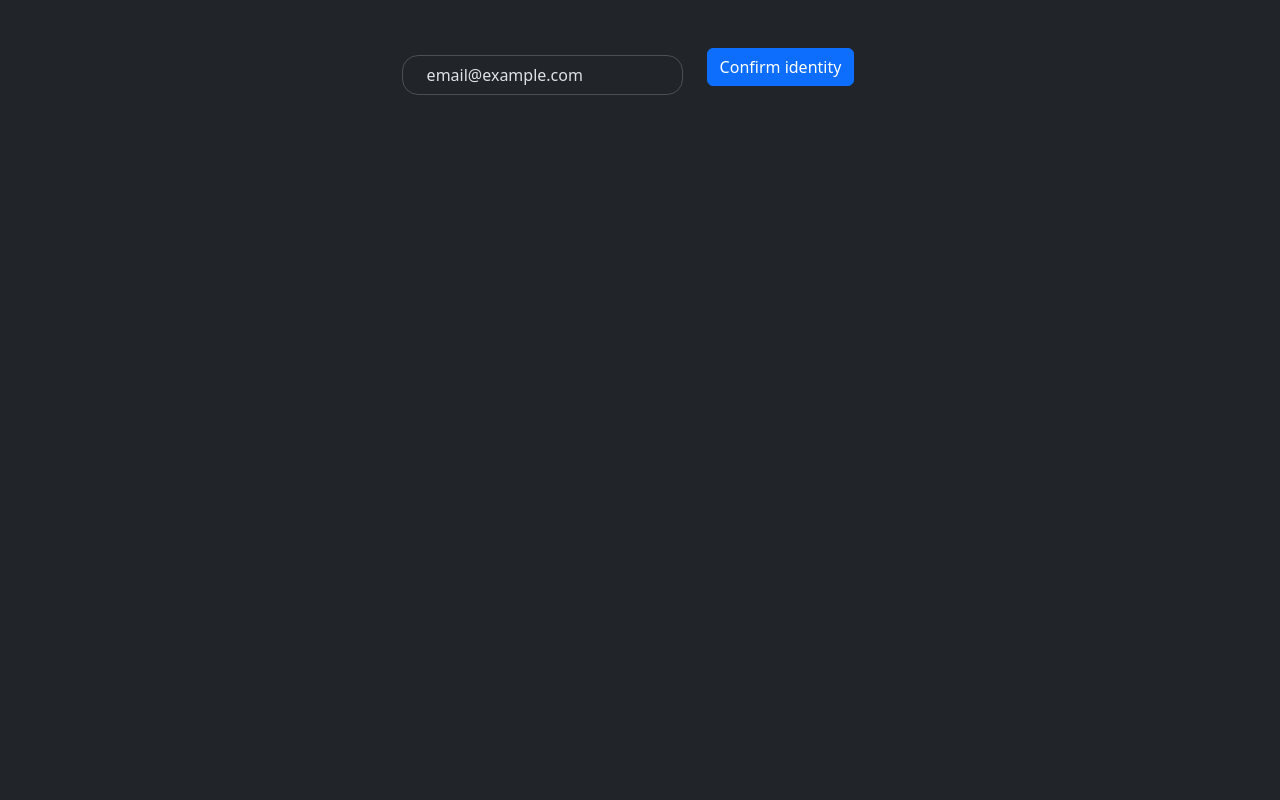
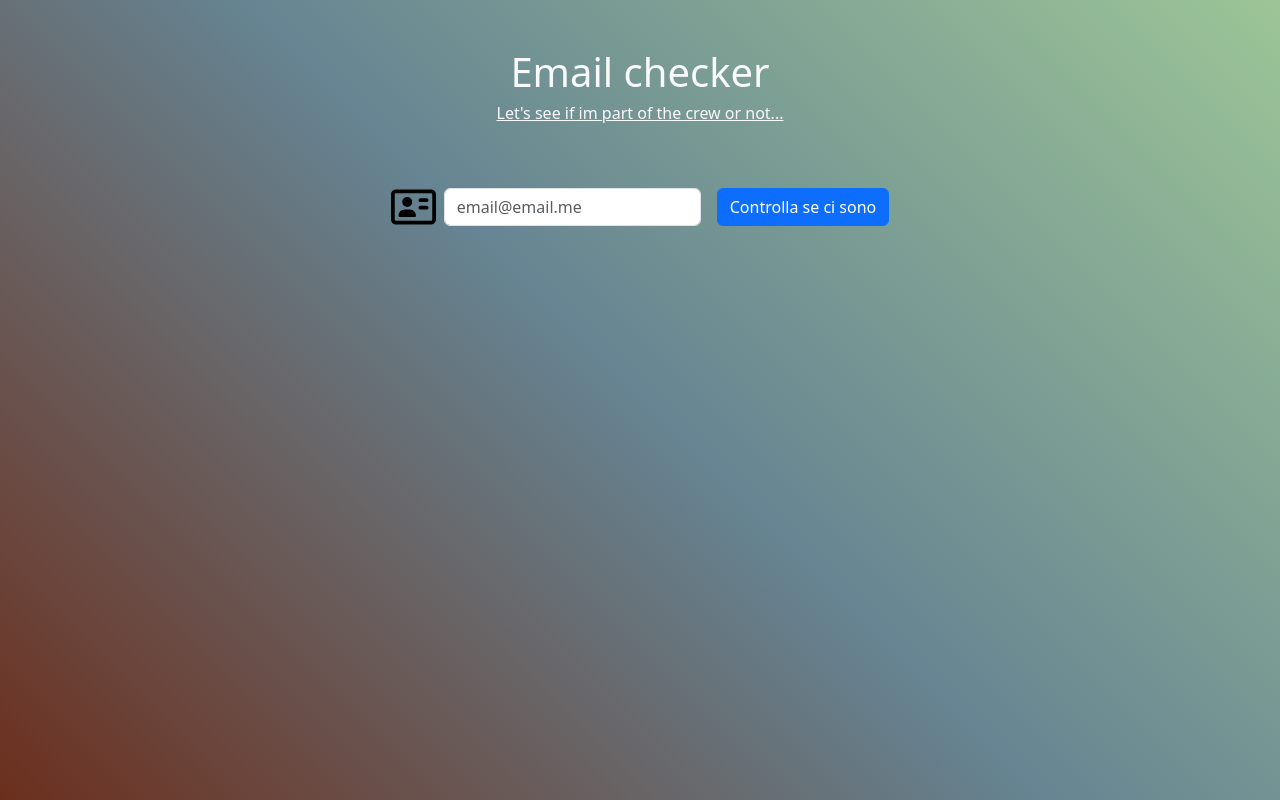
Before and after one commit to MatteoSala97/js-mail-dadi, a plain HTML site: page es mail/index.html in a window 1280 px wide. Drawn offline with nearby package versions, Linux system fonts and the light colour scheme.

Commit message:
feat: es-mail html+css config

```diff
--- a/es mail/assets/css/style.css
+++ b/es mail/assets/css/style.css
@@ -3,3 +3,13 @@
     padding: 0;
     box-sizing: border-box;
 }
+
+body{
+    background: #6C2F1D;
+    background: -moz-linear-gradient(45deg, #6C2F1D 0%, #668492 50%, #9CC597 100%);
+    background: -webkit-linear-gradient(45deg, #6C2F1D 0%, #668492 50%, #9CC597 100%);
+    background: linear-gradient(45deg, #6C2F1D 0%, #668492 50%, #9CC597 100%);
+    background-size: cover;
+    background-repeat: no-repeat;
+    height: 800px;
+}
--- a/es mail/index.html
+++ b/es mail/index.html
@@ -1,5 +1,5 @@
 <!DOCTYPE html>
-<html lang="en" data-bs-theme="dark">
+<html lang="en">
 <head>
     <meta charset="UTF-8">
     <meta name="viewport" content="width=device-width, initial-scale=1.0">
@@ -12,17 +12,23 @@
     <link rel="stylesheet" href="./assets/css/style.css">
 </head>
 <body>
-    <main class="container mt-5">
-        <form class="row g-5 align-items-center justify-content-center">
-            <div class="col-auto border rounded-4 ">
-              <label for="staticEmail2" class="visually-hidden">Email</label>
-              <input type="text" readonly class="form-control-plaintext" id="staticEmail2" value="email@example.com">
-            </div>
-
-            <div class="col-auto">
-              <button type="submit" class="btn btn-primary mb-3">Confirm identity</button>
-            </div>
-          </form>
+    <main>
+        <header class="d-flex flex-column align-items-center text-light pt-5">
+            <h1>Email checker</h1>
+            <h6 class="text-decoration-underline">Let's see if im part of the crew or not...</h6>
+        </header>
+        <div class="container mt-5 d-flex justify-content-center align-items-center gap-2">
+            <figure class="mt-2"><svg xmlns="http://www.w3.org/2000/svg" height="40" width="45" viewBox="0 0 576 512"><path d="M512 80c8.8 0 16 7.2 16 16V416c0 8.8-7.2 16-16 16H64c-8.8 0-16-7.2-16-16V96c0-8.8 7.2-16 16-16H512zM64 32C28.7 32 0 60.7 0 96V416c0 35.3 28.7 64 64 64H512c35.3 0 64-28.7 64-64V96c0-35.3-28.7-64-64-64H64zM208 256a64 64 0 1 0 0-128 64 64 0 1 0 0 128zm-32 32c-44.2 0-80 35.8-80 80c0 8.8 7.2 16 16 16H304c8.8 0 16-7.2 16-16c0-44.2-35.8-80-80-80H176zM376 144c-13.3 0-24 10.7-24 24s10.7 24 24 24h80c13.3 0 24-10.7 24-24s-10.7-24-24-24H376zm0 96c-13.3 0-24 10.7-24 24s10.7 24 24 24h80c13.3 0 24-10.7 24-24s-10.7-24-24-24H376z"/></svg></figure>
+            <form class="row g-3">
+                <div class="col-auto pt-2">
+                  <label for="email" class="visually-hidden">Email</label>
+                  <input type="text" class="form-control" id="email" placeholder="email@email.me">
+                </div>
+                <div class="col-auto pt-2">
+                  <button type="submit" class="btn btn-primary mb-3">Controlla se ci sono</button>
+                </div>
+            </form>
+        </div>
     </main>
     <!-- Boostrap Javascript -->
     <script src="https://cdn.jsdelivr.net/npm/bootstrap@5.3.2/dist/js/bootstrap.bundle.min.js" integrity="sha384-C6RzsynM9kWDrMNeT87bh95OGNyZPhcTNXj1NW7RuBCsyN/o0jlpcV8Qyq46cDfL" crossorigin="anonymous"></script>
```
Also changed, not shown: es mail/assets/img/background.png (added).
